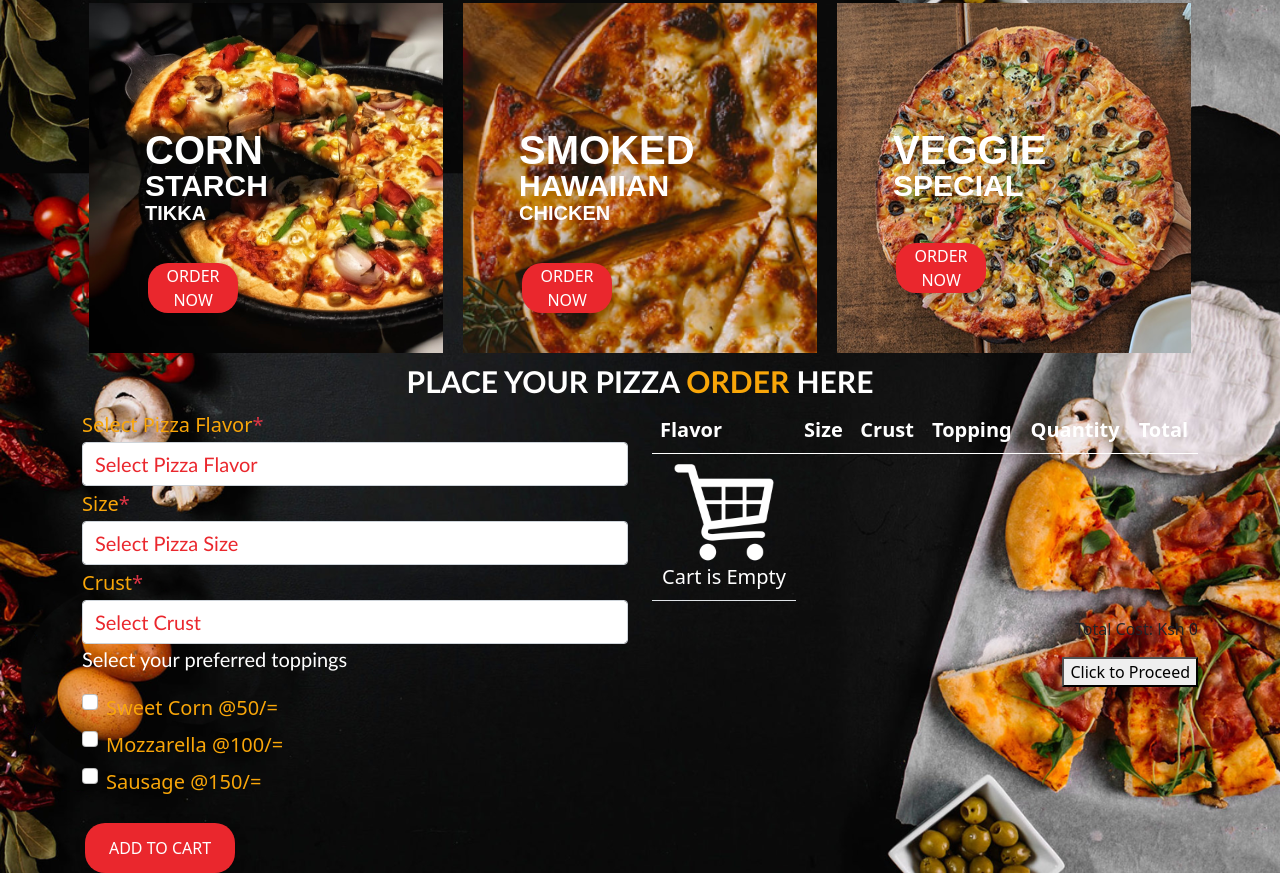
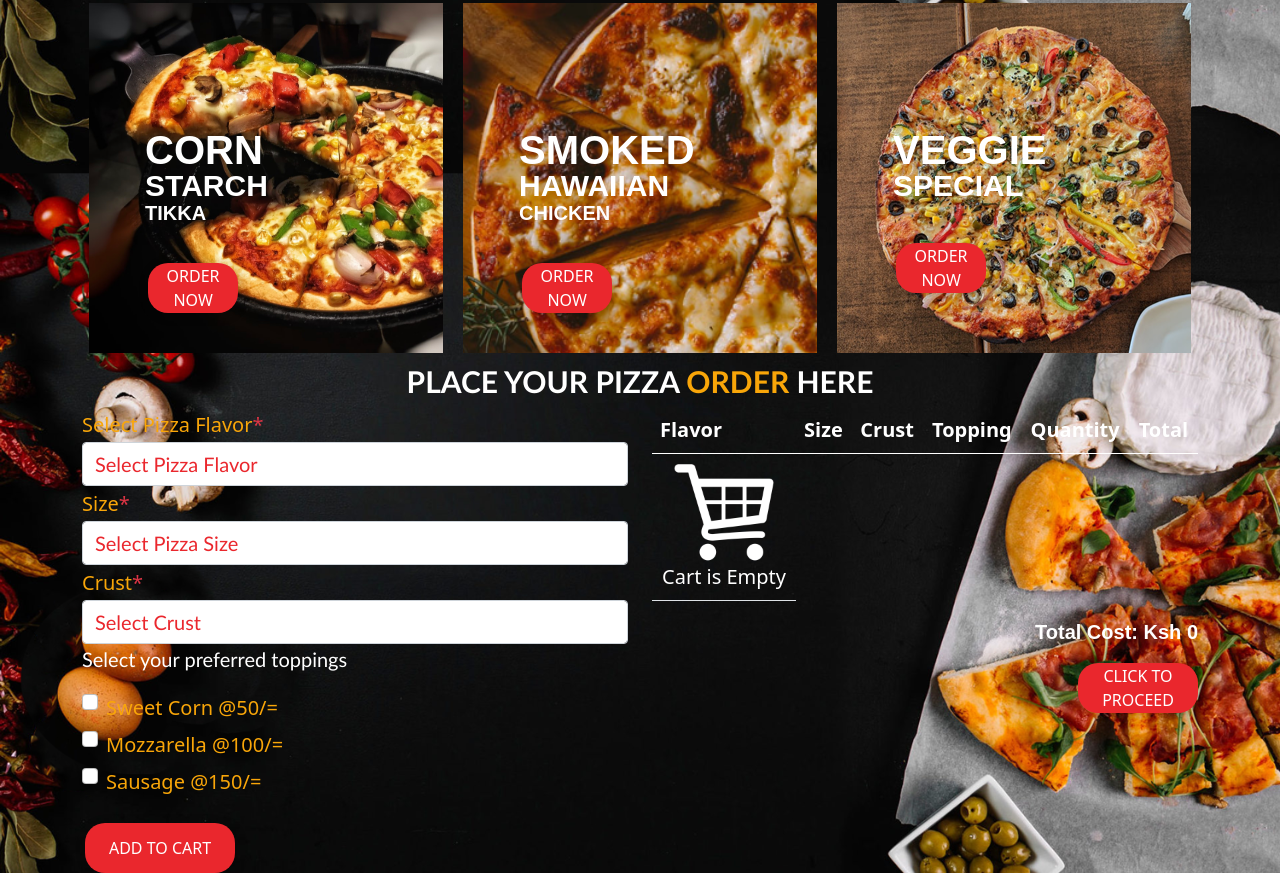
Before and after one commit to Njihia413/pizza-app, a plain HTML site: page index.html in a window 1280 px wide. Shown: the part 645-1518 px from the top of the page. Drawn offline with nearby package versions, Linux system fonts and the light colour scheme.

Commit message:
Style delivery modal section

```diff
--- a/css/style.css
+++ b/css/style.css
@@ -387,3 +387,23 @@ label {
 .empty-cart img {
     height: 100px;
 }
+
+.grand-total {
+    color: #FFFFFF;
+    font-size: 20px;
+    font-family: sans-serif;
+    font-weight: bold;
+}
+
+.d-btn {
+    color: #FFFFFF;
+    border: none;
+    background-color: #ea272d;
+    outline: none;
+    width: 120px;
+    height: 50px;
+    border-radius: 20px;
+    box-shadow: 2px 2px 12px rgba(0,0,0,0.2);
+    padding: 0px;
+    text-transform: uppercase;
+}
```
